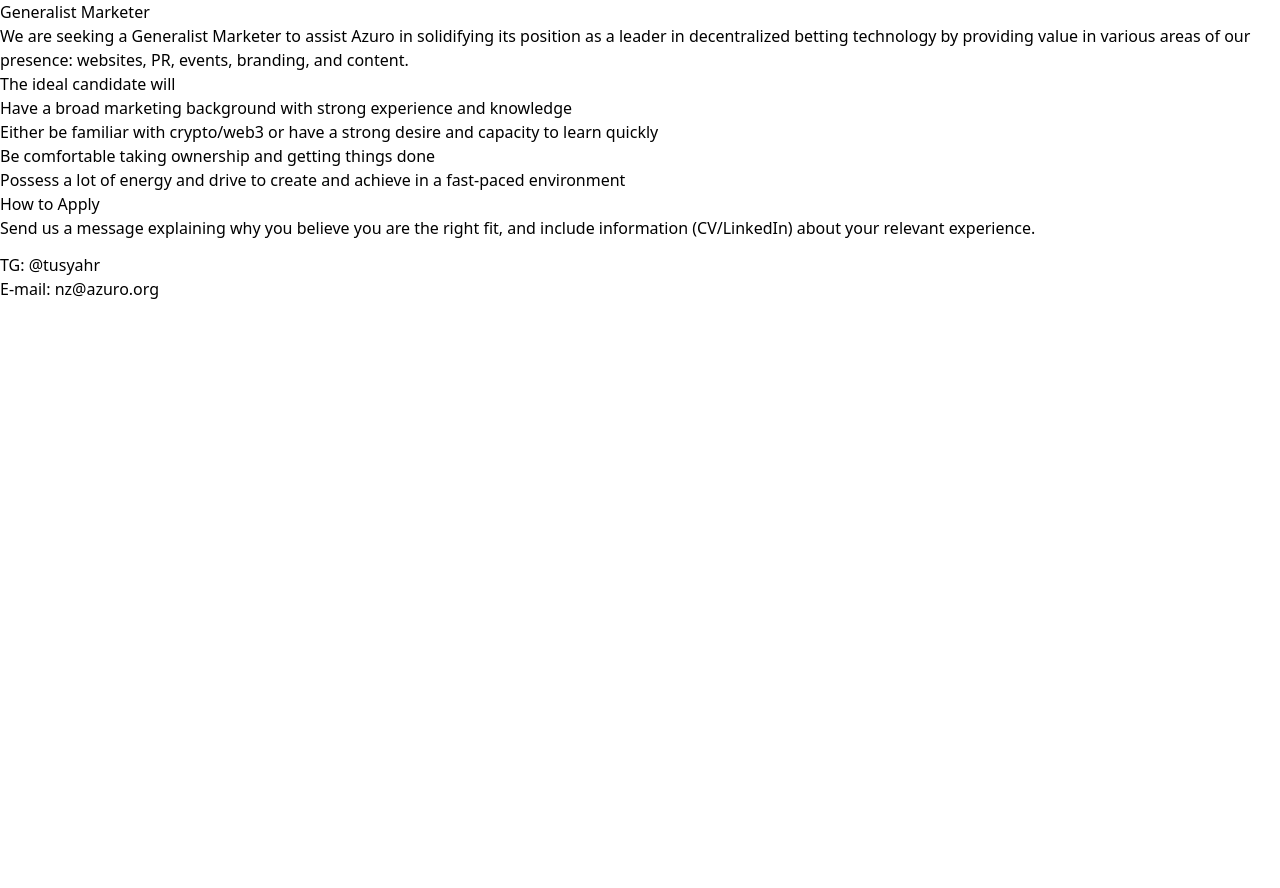
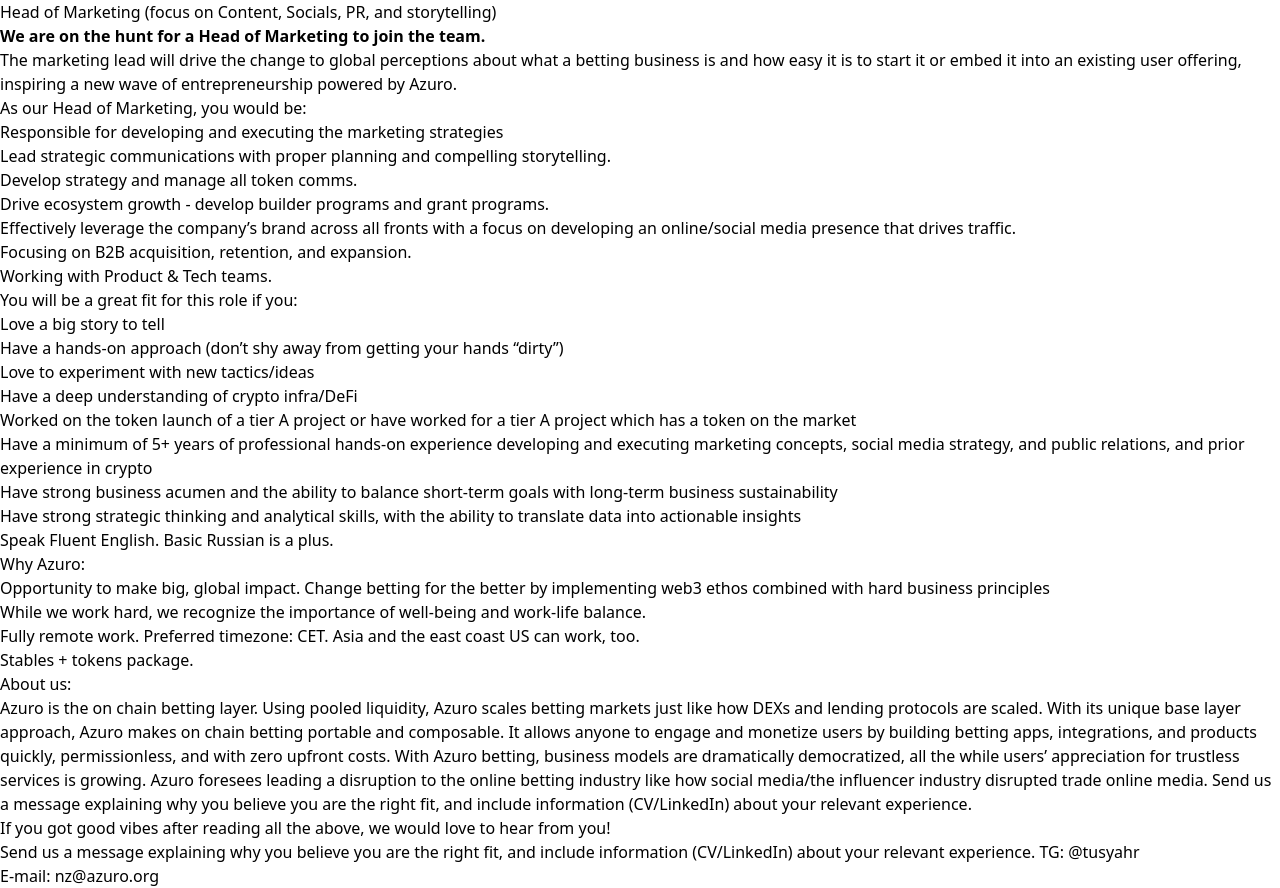
Before and after one commit to Azuro-protocol/gem-docs, a Next.js app: page /concepts/azuro-dao/generalist-marketer in a window 1280 px wide. Before the commit the page ends 800 px from the top, so only its background shows below. Built offline with nearby package versions, Linux system fonts and the light colour scheme.

Commit message:
Update generalist-marketer.mdx

```diff
--- a/pages/concepts/azuro-dao/generalist-marketer.mdx
+++ b/pages/concepts/azuro-dao/generalist-marketer.mdx
@@ -1,17 +1,43 @@
-# Generalist Marketer
+# Head of Marketing (focus on Content, Socials, PR, and storytelling)
 
-We are seeking a Generalist Marketer to assist Azuro in solidifying its position as a leader in decentralized betting technology by providing value in various areas of our presence: websites, PR, events, branding, and content.
+### **We are on the hunt for a Head of Marketing to join the team.**
 
-## The ideal candidate will
+The marketing lead will drive the change to global perceptions about what a betting business is and how easy it is to start it or embed it into an existing user offering, inspiring a new wave of entrepreneurship powered by Azuro.
 
-- Have a broad marketing background with strong experience and knowledge
-- Either be familiar with crypto/web3 or have a strong desire and capacity to learn quickly
-- Be comfortable taking ownership and getting things done
-- Possess a lot of energy and drive to create and achieve in a fast-paced environment
+## As our Head of Marketing, you would be:
 
-## How to Apply
+- Responsible for developing and executing the marketing strategies
+- Lead strategic communications with proper planning and compelling storytelling.
+- Develop strategy and manage all token comms.
+- Drive ecosystem growth - develop builder programs and grant programs.
+- Effectively leverage the company’s brand across all fronts with a focus on developing an online/social media presence that drives traffic.
+- Focusing on B2B acquisition, retention, and expansion.
+- Working with Product & Tech teams.
 
+## You will be a great fit for this role if you:
+- Love a big story to tell
+- Have a hands-on approach (don’t shy away from getting your hands “dirty”)
+- Love to experiment with new tactics/ideas
+- Have a deep understanding of crypto infra/DeFi
+- Worked on the token launch of a tier A project or have worked for a tier A project which has a token on the market
+- Have a minimum of 5+ years of professional hands-on experience developing and executing marketing concepts, social media strategy, and public relations, and prior experience in crypto
+- Have strong business acumen and the ability to balance short-term goals with long-term business sustainability
+- Have strong strategic thinking and analytical skills, with the ability to translate data into actionable insights
+- Speak Fluent English. Basic Russian is a plus.
+
+## Why Azuro:
+- Opportunity to make big, global impact. Change betting for the better by implementing web3 ethos combined with hard business principles
+- While we work hard, we recognize the importance of well-being and work-life balance.
+- Fully remote work. Preferred timezone: CET. Asia and the east coast US can work, too.
+- Stables + tokens package.
+
+## About us:
+Azuro is the on chain betting layer. Using pooled liquidity, Azuro scales betting markets just like how DEXs and lending protocols are scaled.
+With its unique base layer approach, Azuro makes on chain betting portable and composable. It allows anyone to engage and monetize users by building betting apps, integrations, and products quickly, permissionless, and with zero upfront costs.
+With Azuro betting, business models are dramatically democratized, all the while users’ appreciation for trustless services is growing. Azuro foresees leading a disruption to the online betting industry like how social media/the influencer industry disrupted trade online media.
 Send us a message explaining why you believe you are the right fit, and include information (CV/LinkedIn) about your relevant experience.
 
+## If you got good vibes after reading all the above, we would love to hear from you!
+Send us a message explaining why you believe you are the right fit, and include information (CV/LinkedIn) about your relevant experience.
 TG: [@tusyahr](https://t.me/tusyahr)<br />
 E-mail: nz@azuro.org
```
